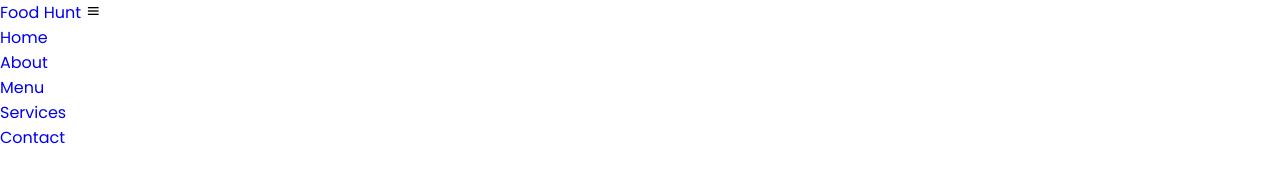
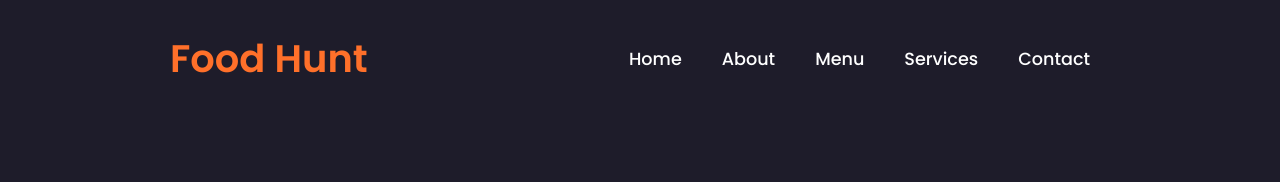
Before and after one commit to FabricioCervantes/FoodHut, a plain HTML site: page index.html in a window 1280 px wide. Drawn offline with nearby package versions, Linux system fonts and the light colour scheme.

Commit message:
added style to navbar

```diff
--- a/styles.css
+++ b/styles.css
@@ -21,3 +21,49 @@
     background: var(--main-color);
     color: var(--text-color);
 }
+
+body {
+    color: var(--text-color);
+    background: var(--bg-color);
+}
+
+header {
+    position: fixed;
+    top: 0;
+    right: 0;
+    width: 100%;
+    z-index: 1000;
+    display: flex;
+    align-items: center;
+    justify-content: space-between;
+    padding: 1.875rem 10.625rem;
+    background: var(--bg-color);
+}
+
+.logo {
+    color: var(--main-color);
+    font-weight: 600;
+    font-size: 2.4rem;
+}
+
+.navbar {
+    display: flex;
+}
+
+.navbar a {
+    color: var(--text-color);
+    font-size: 1.1rem;
+    padding: 0.625rem 1.25rem;
+    font-weight: 500;
+}
+
+.navbar a:hover {
+    color: var(--main-color);
+    transition: .4s;
+}
+
+#menu-icon {
+    font-size: 2rem;
+    cursor: pointer;
+    display: none;
+}
```
Also changed, not shown: index.html (+1 -0 lines).
